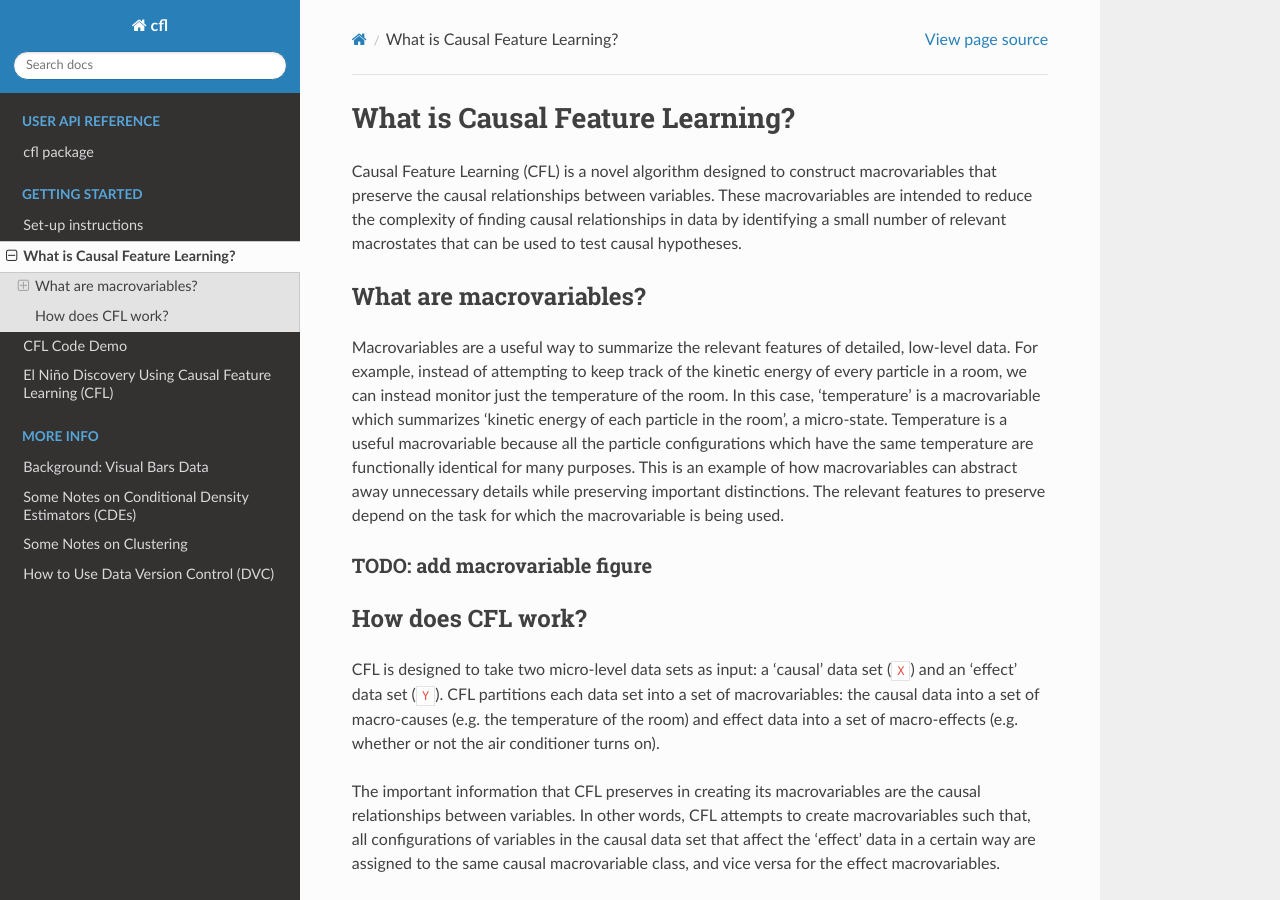
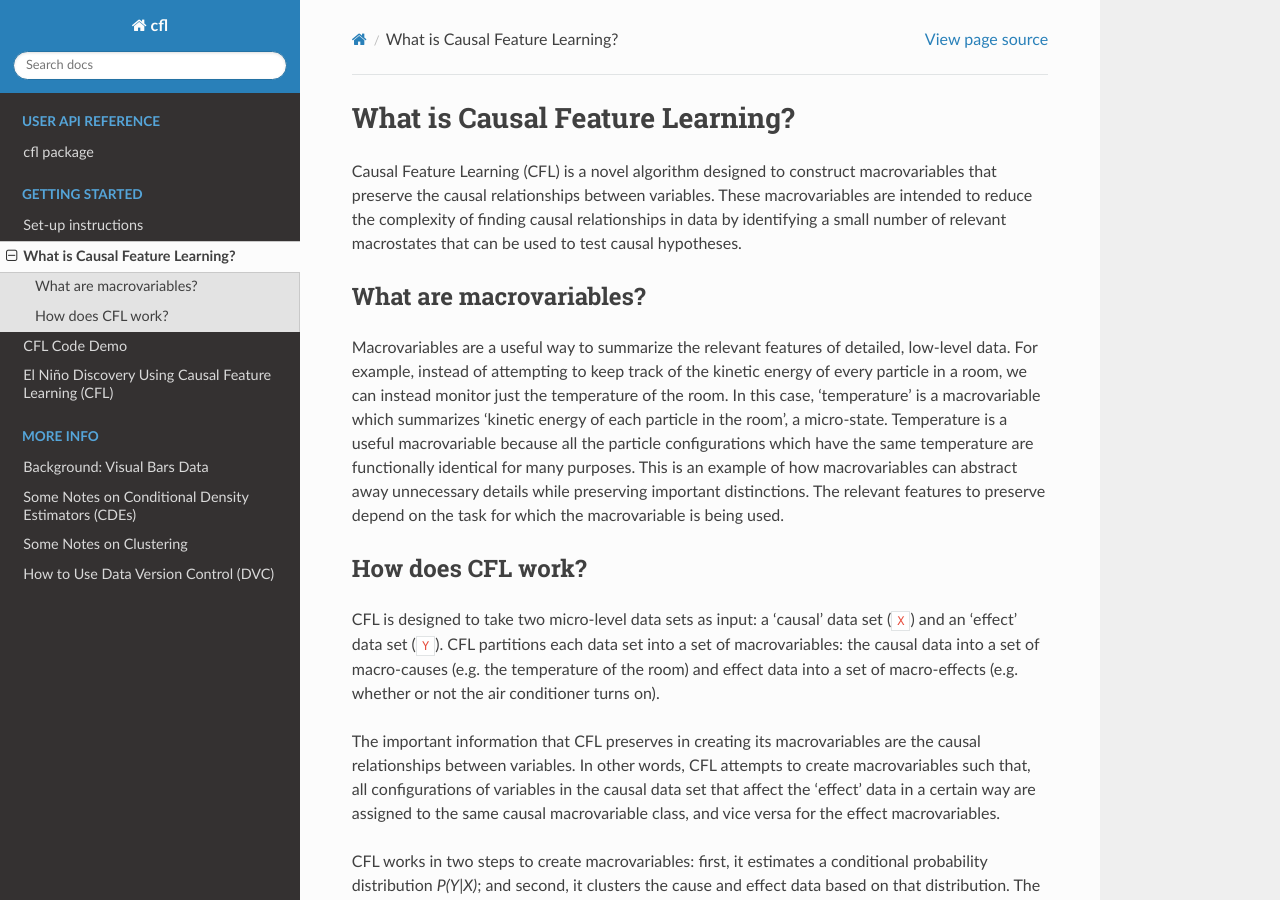
Before and after one commit to eberharf/cfl, a Sphinx documentation site: the page built from docs/source/cfl_intro.md, in a window 1280 px wide and 900 px high. Built offline with Sphinx 7.4.7 and the Read the Docs theme 2.0.0, drawn with Linux system fonts in a browser that asks for light colours.

Commit message:
remove prominent TODO

```diff
--- a/docs/source/cfl_intro.md
+++ b/docs/source/cfl_intro.md
@@ -7,8 +7,6 @@
 ### What are macrovariables?
 
 Macrovariables are a useful way to summarize the relevant features of detailed, low-level data. For example, instead of attempting to keep track of the kinetic energy of every particle in a room, we can instead monitor just the temperature of the room. In this case, 'temperature' is a macrovariable which summarizes 'kinetic energy of each particle in the room', a micro-state. Temperature is a useful macrovariable because all the particle configurations which have the same temperature are functionally identical for many purposes. This is an example of how macrovariables can abstract away unnecessary details while preserving important distinctions. The relevant features to preserve depend on the task for which the macrovariable is being used.
-
-#### TODO: add macrovariable figure
 
 ### How does CFL work?
 
```
